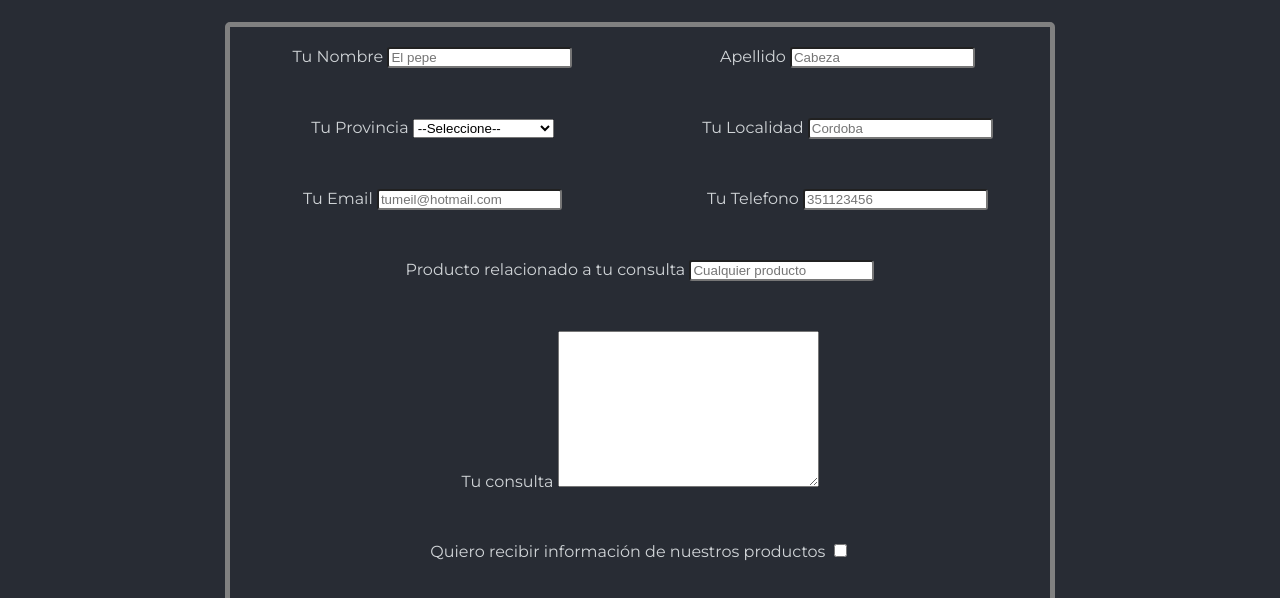
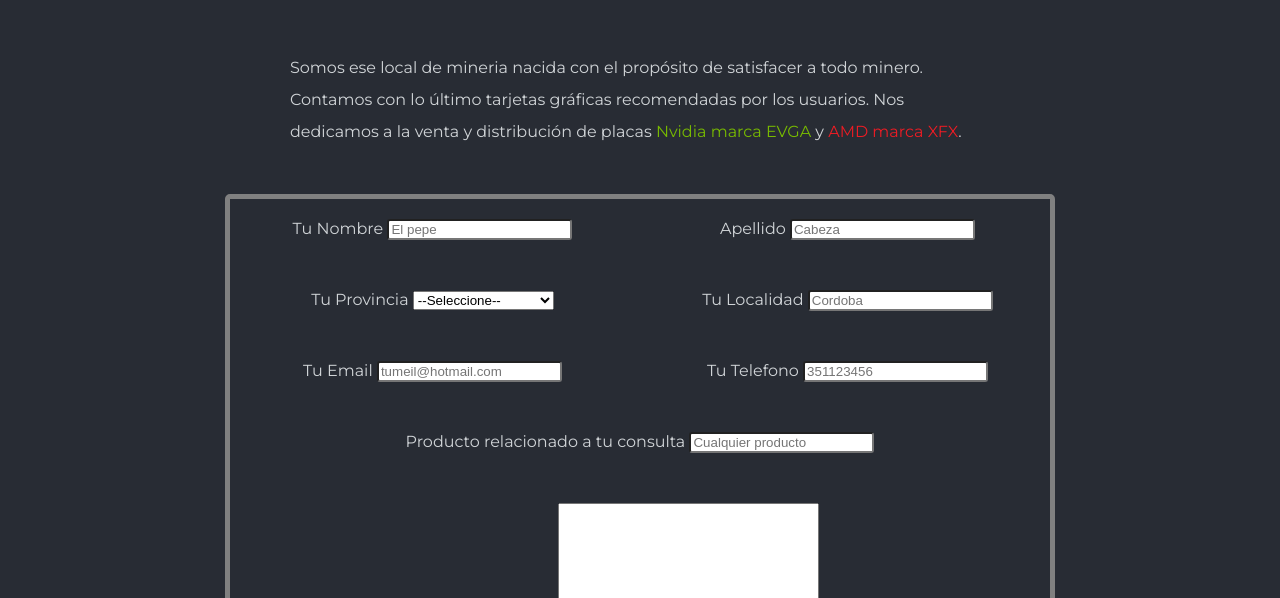
Before and after one commit to Lukiitas10/miProyecto-Brizuela, a plain HTML site: page pages/contacto.html in a window 1280 px wide. Shown: the part 152-750 px from the top of the page. Drawn offline with Linux system fonts and the light colour scheme.

Commit message:
se agregan colores y texto

```diff
--- a/pages/contacto.html
+++ b/pages/contacto.html
@@ -35,6 +35,11 @@
     <main>
 
         <h2>Contacto</h2>
+        <p class="caja-centrada">Somos ese local de mineria nacida con el propósito de satisfacer a todo minero.
+            Contamos con lo último
+            tarjetas gráficas recomendadas por los usuarios. Nos dedicamos a la venta y distribución de placas <span
+                class="verde">Nvidia
+                marca EVGA</span> y <span class="rojo">AMD marca XFX</span>.</p>
         <form>
             <div class="formulario">
                 <label for="nombre">Tu Nombre</label>
```
Also changed, not shown: pages/overclocks.html (+4 -2 lines).
